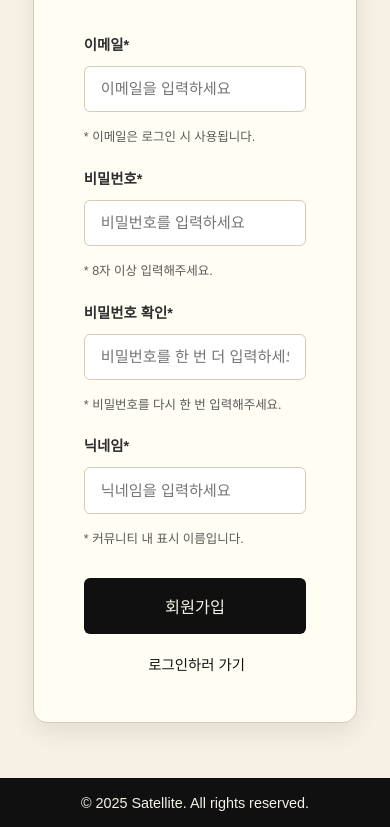
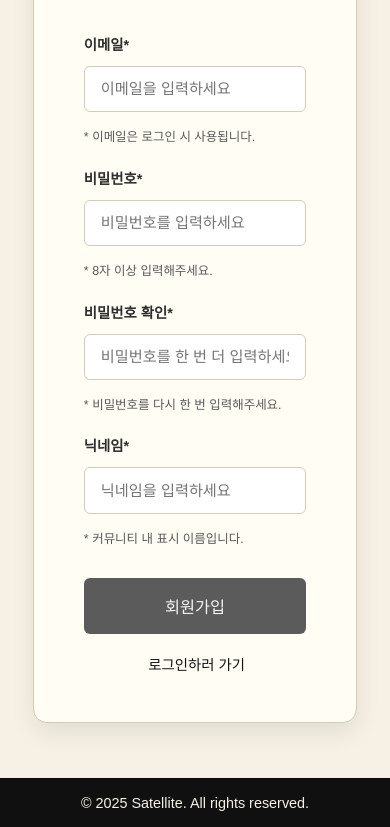
Before and after one commit to 100-hours-a-week/3-colie-han-community-FE, a website: page frontend-express/public/html/signup.html in a window 390 px wide. Shown: the part 404-1231 px from the top of the page. Drawn offline with Linux system fonts and the light colour scheme.

Commit message:
fix: 회원정보입력시 버튼활성화 추가

```diff
--- a/frontend-express/public/css/signup.css
+++ b/frontend-express/public/css/signup.css
@@ -103,6 +103,14 @@
   background-color: #1f1f1f;
 }
 
+.signup-btn.is-disabled,
+.signup-btn:disabled {
+  background-color: #5b5b5b;
+  color: #f5f5f5;
+  cursor: not-allowed;
+  box-shadow: none;
+}
+
 .go-login {
   margin-top: 1.2rem;
   font-size: 0.9rem;
--- a/frontend-express/public/js/signup.js
+++ b/frontend-express/public/js/signup.js
@@ -5,6 +5,7 @@ document.addEventListener("DOMContentLoaded", function () {
     const passwordConfirm = document.getElementById("passwordConfirm");
     const nickname = document.getElementById("nickname");
     const profile = document.getElementById("profile");
+    const signupBtn = document.querySelector(".signup-btn");
     const profileCircle = document.querySelector(".profile-circle");
 
     const baseUrl = window.API_BASE_URL || `${window.location.origin}/api`;
@@ -42,6 +43,31 @@ document.addEventListener("DOMContentLoaded", function () {
         setHelper(helper, helper.dataset.default || "", "info");
     };
 
+    const updateButtonState = () => {
+        if (!signupBtn) return;
+        const emailValid = email.value.trim() && email.validity.valid;
+        const passwordValue = password.value.trim();
+        const nicknameValue = nickname.value.trim();
+        const passwordValid = PASSWORD_REGEX.test(passwordValue);
+        const confirmValid =
+            passwordConfirm.value.trim() &&
+            passwordConfirm.value.trim() === passwordValue;
+        const nicknameValid =
+            NICKNAME_REGEX.test(nicknameValue) &&
+            !/[\u3130-\u318F]/.test(nicknameValue);
+        const hasProfile = !!profile.files[0];
+
+        const ready =
+            emailValid &&
+            passwordValid &&
+            confirmValid &&
+            nicknameValid &&
+            hasProfile;
+
+        signupBtn.disabled = !ready;
+        signupBtn.classList.toggle("is-disabled", !ready);
+    };
+
     profile.addEventListener("change", (e) => {
         const file = e.target.files[0];
         if (file) {
@@ -57,6 +83,7 @@ document.addEventListener("DOMContentLoaded", function () {
             profileCircle.textContent = "+";
             setHelper(helpers.profile, "프로필 이미지를 선택해주세요.", "error");
         }
+        updateButtonState();
     });
 
     const titleEl = document.querySelector(".header h1");
@@ -132,19 +159,23 @@ document.addEventListener("DOMContentLoaded", function () {
         } else {
             setHelper(helpers.email, "사용 가능한 이메일입니다.", "success");
         }
+        updateButtonState();
     });
 
     password.addEventListener("input", () => {
         validatePassword(true);
         if (passwordConfirm.value.trim()) validatePasswordConfirm(true);
+        updateButtonState();
     });
 
     passwordConfirm.addEventListener("input", () => {
         validatePasswordConfirm(true);
+        updateButtonState();
     });
 
     nickname.addEventListener("input", () => {
         validateNickname(true);
+        updateButtonState();
     });
 
     form.addEventListener("submit", async (e) => {
@@ -223,4 +254,6 @@ document.addEventListener("DOMContentLoaded", function () {
             alert("서버 오류가 발생했습니다. 잠시 후 다시 시도해주세요.");
         }
     });
+
+    updateButtonState();
 });
```
